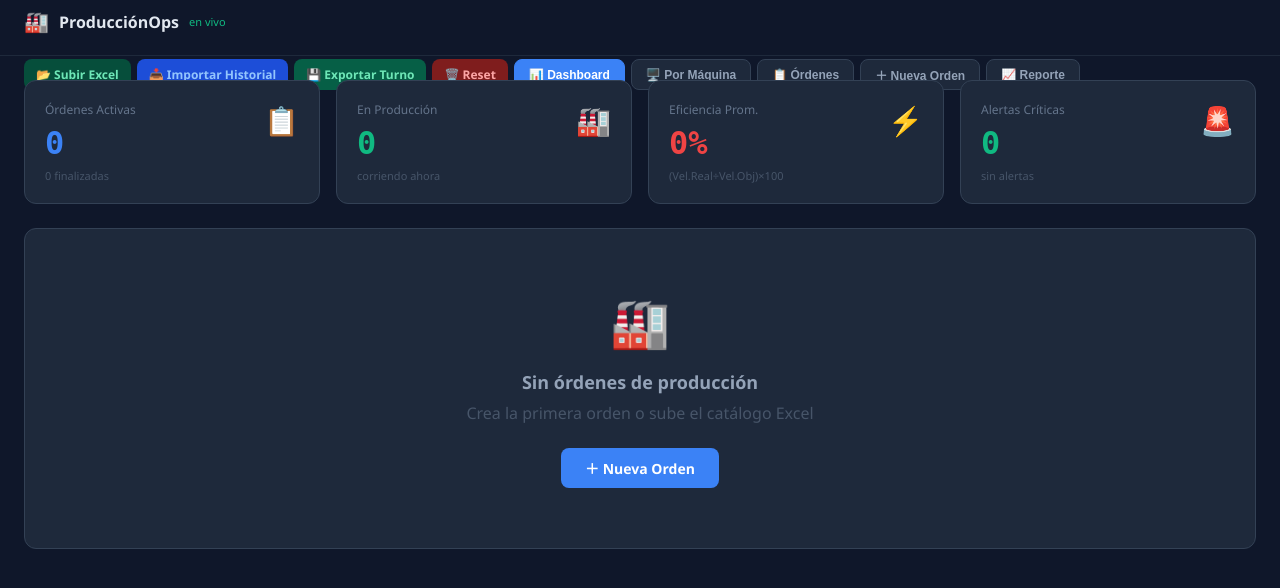
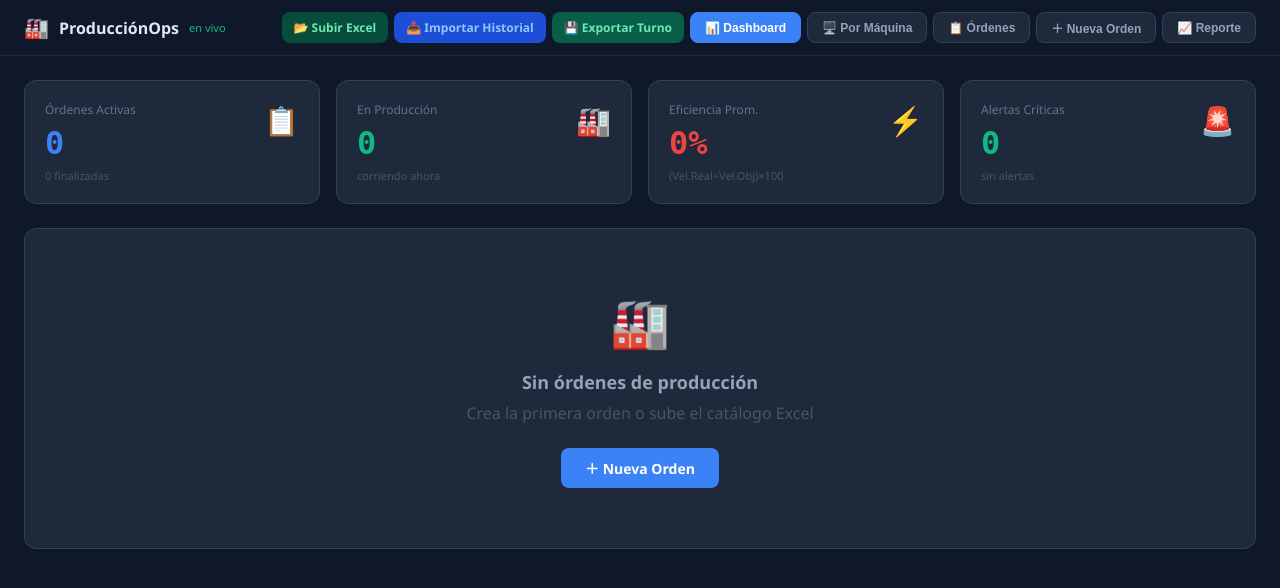
Before and after one commit to CoditeqViviana/produccion-ops, a Flask app: page / in a window 1280 px wide. Shown: the top 588 px of the page. Run offline with Flask 3, Linux system fonts and the light colour scheme; data that the repository does not hold is empty; some libraries are stand-ins or nearby versions.

Commit message:
Update index.html

```diff
--- a/templates/index.html
+++ b/templates/index.html
@@ -15,7 +15,7 @@ body{font-family:'Segoe UI',Arial,sans-serif;background:#0F172A;color:#E2E8F0;mi
 .btn:disabled{opacity:.4;cursor:not-allowed}
 .badge{display:inline-flex;align-items:center;gap:4px;padding:3px 10px;border-radius:20px;font-size:11px;font-weight:600}
 .inp{width:100%;padding:10px 12px;background:#0F172A;border:1px solid #334155;border-radius:8px;color:#E2E8F0;font-size:14px;font-family:inherit}
-#hdr{background:#0F172A;border-bottom:1px solid #1E293B;padding:0 24px;display:flex;align-items:center;justify-content:space-between;height:56px;flex-wrap:wrap;gap:8px}
+#hdr{background:#0F172A;border-bottom:1px solid #1E293B;padding:0 24px;display:flex;align-items:center;justify-content:space-between;min-height:56px;flex-wrap:wrap;gap:8px;position:sticky;top:0;z-index:100}
 #hdr-left{display:flex;align-items:center;gap:10px;padding:8px 0}
 #nav{display:flex;gap:6px;flex-wrap:wrap;padding:8px 0}
 .nav-btn{padding:6px 14px;font-size:12px;border:1px solid #334155;background:#1E293B;color:#94A3B8;border-radius:8px;cursor:pointer;font-weight:600}
@@ -49,7 +49,7 @@ body{font-family:'Segoe UI',Arial,sans-serif;background:#0F172A;color:#E2E8F0;mi
     <input type="file" id="import-input" accept=".xls,.xlsx,.html,.htm" style="display:none"/>
     <button class="btn" onclick="document.getElementById('import-input').click()" style="padding:6px 12px;font-size:12px;background:#1D4ED8;color:#93C5FD">📥 Importar Historial</button>
     <button class="btn" onclick="exportarTurno()" style="padding:6px 12px;font-size:12px;background:#065F46;color:#6EE7B7">💾 Exportar Turno</button>
-    <button class="btn" onclick="confirmReset()" style="padding:6px 12px;font-size:12px;background:#7F1D1D;color:#FCA5A5">🗑️ Reset</button>
+
     <button class="nav-btn active" id="nav-dashboard" onclick="setView('dashboard')">📊 Dashboard</button>
     <button class="nav-btn" id="nav-maquinas" onclick="setView('maquinas')">🖥️ Por Máquina</button>
     <button class="nav-btn" id="nav-ordenes" onclick="setView('ordenes')">📋 Órdenes</button>
@@ -58,7 +58,7 @@ body{font-family:'Segoe UI',Arial,sans-serif;background:#0F172A;color:#E2E8F0;mi
   </div>
 </div>
 
-<div id="status-bar" style="display:none;padding:6px 24px;font-size:12px"></div>
+<div id="status-bar" style="display:none;padding:8px 24px;font-size:12px;position:relative;z-index:50;clear:both"></div>
 
 <div id="main">
   <div id="view-dashboard"></div>
@@ -962,10 +962,15 @@ function showStatusBar(msg, ok){
   var bar = document.getElementById("status-bar");
   bar.style.display = "flex";
   bar.style.justifyContent = "space-between";
+  bar.style.alignItems = "center";
   bar.style.background = ok ? "#052E16" : "#450A0A";
   bar.style.color = ok ? "#6EE7B7" : "#FCA5A5";
   bar.style.borderBottom = "1px solid #334155";
-  bar.innerHTML = '<span>'+msg+'</span><span style="cursor:pointer;color:#64748B" onclick="this.parentElement.style.display=\'none\'">✕</span>';
+  bar.style.position = "relative";
+  bar.style.zIndex = "50";
+  bar.innerHTML = '<span>'+msg+'</span><span style="cursor:pointer;color:#64748B;font-size:16px;padding:0 6px" onclick="this.parentElement.style.display=\'none\'">✕</span>';
+  clearTimeout(bar._hideTimer);
+  bar._hideTimer = setTimeout(function(){ bar.style.display="none"; }, 6000);
 }
 
 // ============ RESET ============
```
